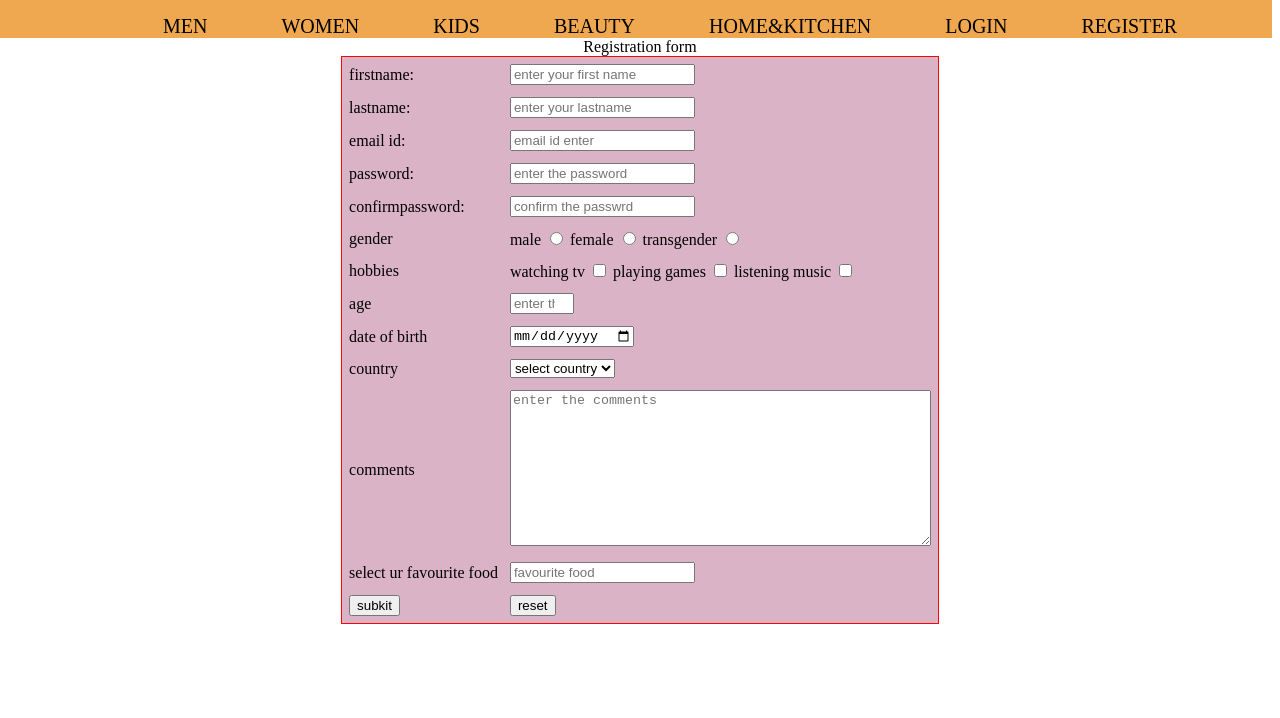
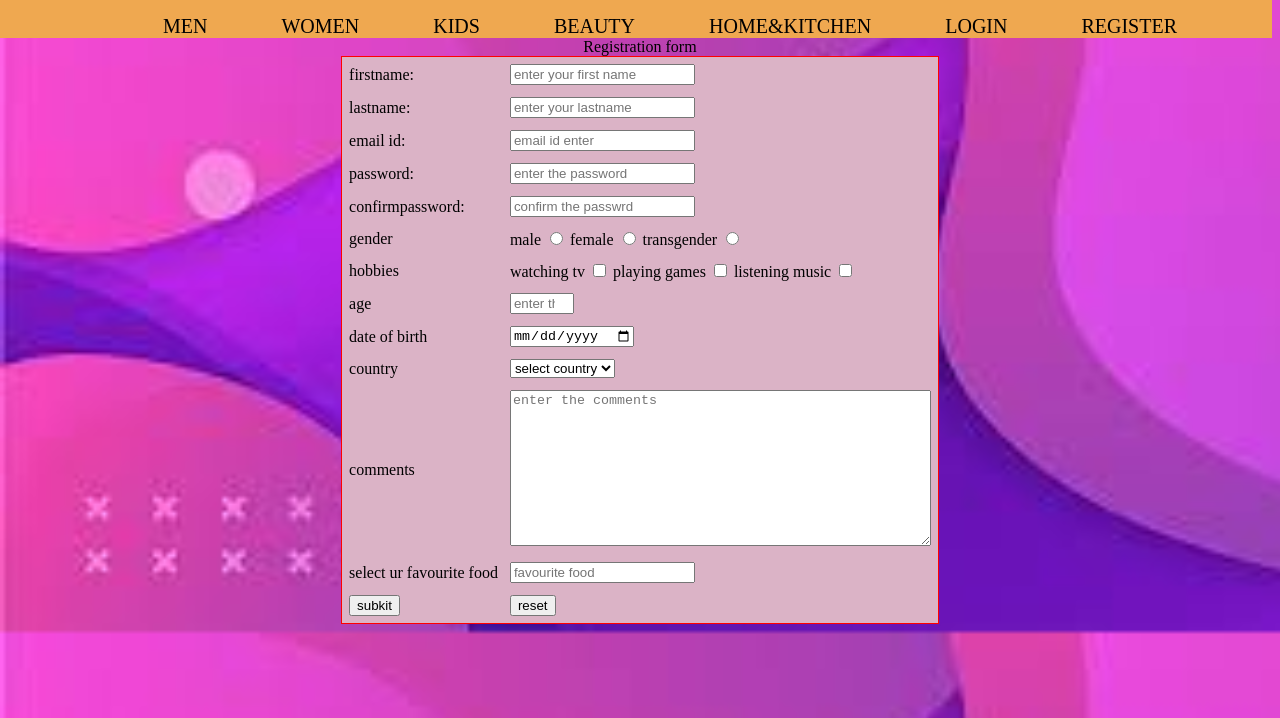
Before and after one commit to steveharis/website, a plain HTML site: page index2.html in a window 1280 px wide. Shown: the part 82-800 px from the top of the page. Drawn offline with Linux system fonts and the light colour scheme.

Commit message:
Add files via upload

```diff
--- a/index2.html
+++ b/index2.html
@@ -31,7 +31,7 @@ reset. Use tables to provide a better view). -->
             margin-left:-10px;
         }
     </style>
-    <body >
+    <body style="background-image: url('registration.jpg');background-size: cover;">
         <header style="background-color: rgb(239, 168, 80);padding:-10px;margin-left: -10px;margin-right: 0px;">
             <h1 style="text-align: center;margin-top:-8px;margin-bottom: 0px;padding:30px;">
             <img src="store1.png" float="left" width="20" height="20">
```
